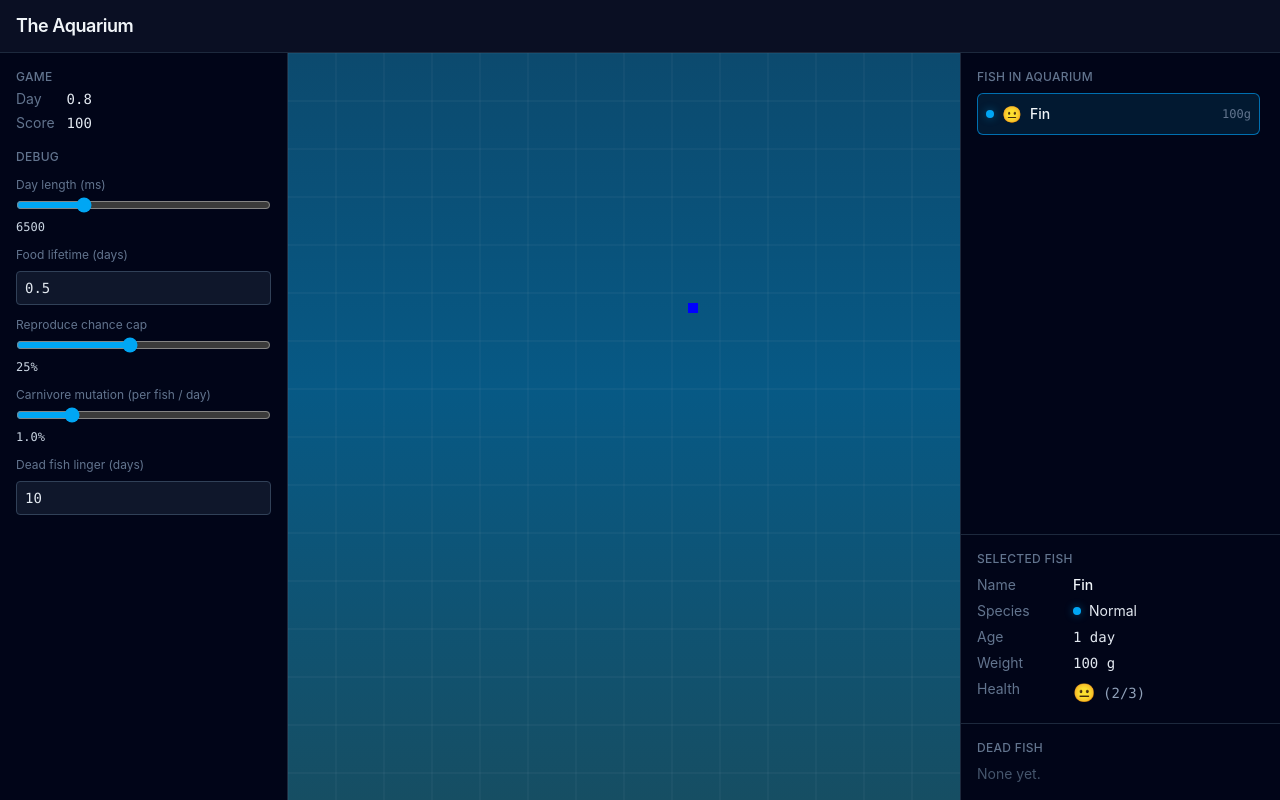
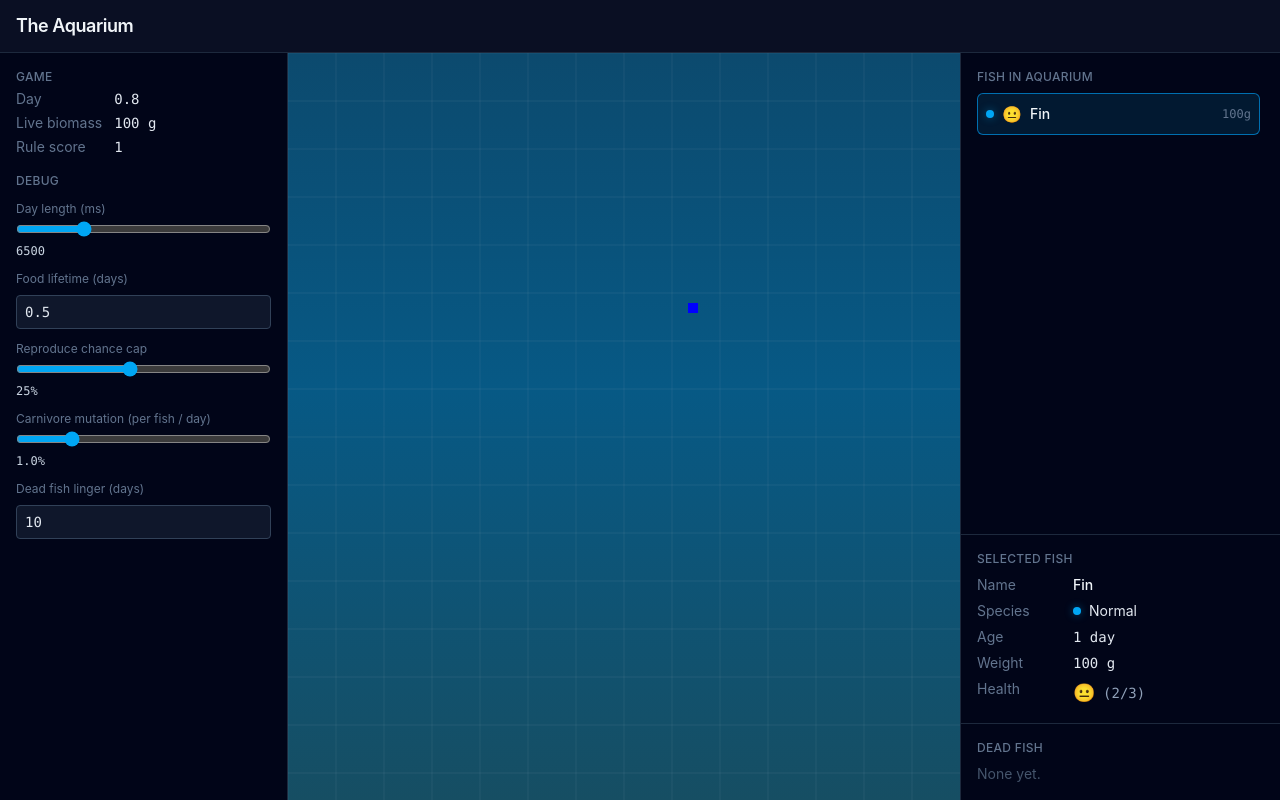
Before and after one commit to Michael-F-Bryan/the-aquarium, a React (Vite) app: page / in a window 1280 px wide. Built offline with nearby package versions, Linux system fonts and the light colour scheme.

Commit message:
feat(ui): show live biomass and README rule score
HUD lists fractional day, total live fish weight in grams, and the
end-of-day rule score stored on game state.

```diff
--- a/src/components/left-panel/GameInfoSection.tsx
+++ b/src/components/left-panel/GameInfoSection.tsx
@@ -12,15 +12,22 @@ export function GameInfoSection({ state }: Props) {
       </h2>
       <dl className="grid grid-cols-[auto_1fr] gap-x-3 gap-y-1 text-sm">
         <dt className="text-slate-500">Day</dt>
-        <dd className="font-mono text-slate-200">{Math.round(state.currentDay * 10) / 10}</dd>
-        <dt className="text-slate-500">Score</dt>
-        <dd className="font-mono text-slate-200">{score(state)}</dd>
+        <dd className="font-mono text-slate-200">
+          {Math.round(state.currentDay * 10) / 10}
+        </dd>
+        <dt className="text-slate-500">Live biomass</dt>
+        <dd className="font-mono text-slate-200">
+          {liveBiomassG(state).toLocaleString()} g
+        </dd>
+        <dt className="text-slate-500">Rule score</dt>
+        <dd className="font-mono text-slate-200">
+          {Math.round(state.score * 10) / 10}
+        </dd>
       </dl>
     </section>
   )
 }
 
-function score(state: State) {
-  const { liveFish, deadFish } = state
-  return liveFish.reduce((acc, fish) => acc + fish.weightG, 0) + deadFish.reduce((acc, fish) => acc + fish.weightG, 0)
+function liveBiomassG(state: State): number {
+  return state.liveFish.reduce((acc, fish) => acc + fish.weightG, 0)
 }
```
